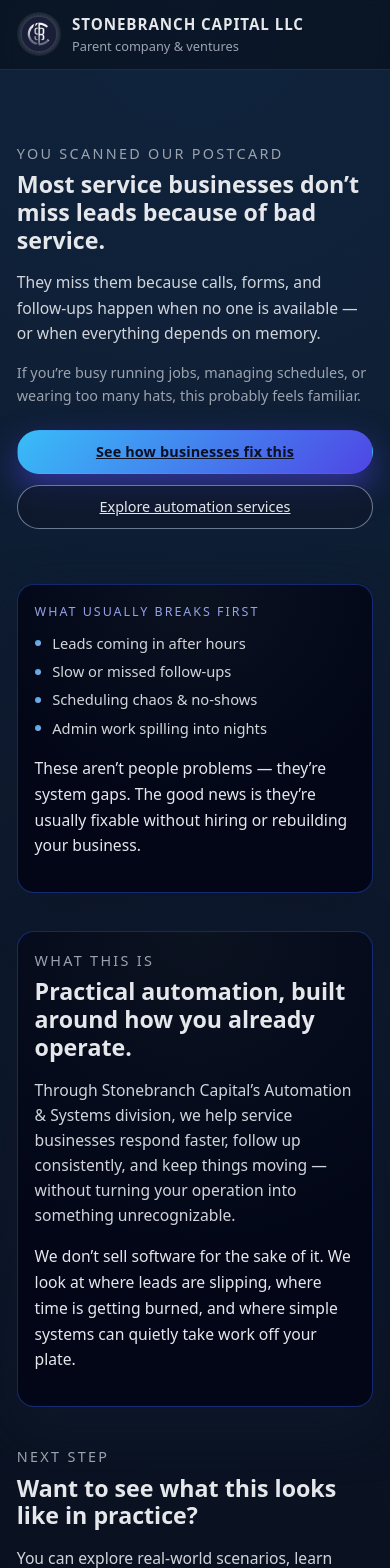
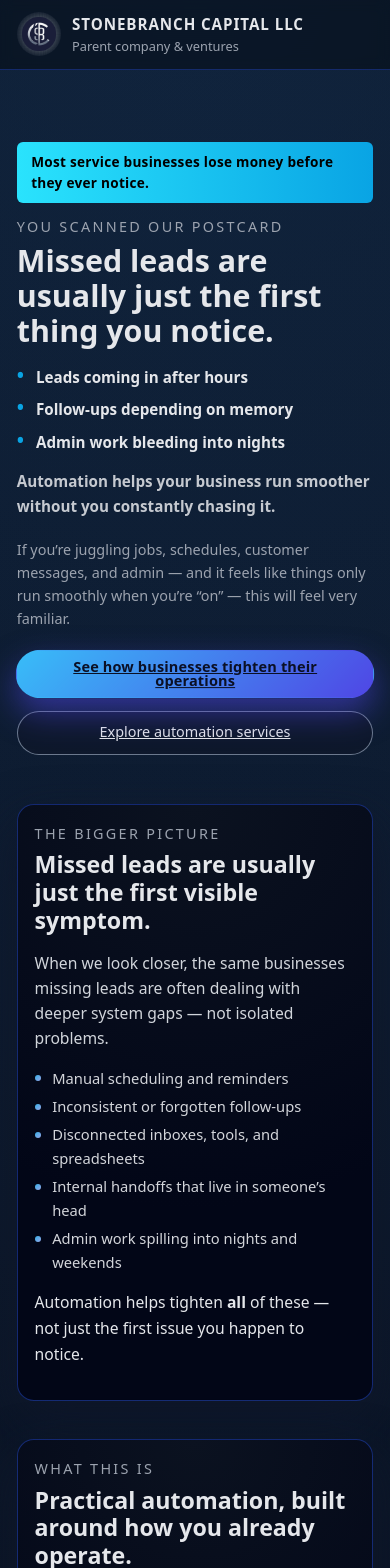
Before and after one commit to StonebranchDevs/stonebranchcapital-site, a Next.js app: page /postcard/qrcode in a window 390 px wide. Shown: the top 1568 px of the page. Built offline with nearby package versions, Linux system fonts and the light colour scheme.

Commit message:
Website updates for Automation, and examples pages

```diff
--- a/src/app/globals.css
+++ b/src/app/globals.css
@@ -1345,3 +1345,104 @@ html.js .reveal.visible {
 .reveal-stagger .reveal-active {
   transition-delay: 0.08s;
 }
+
+
+
+/* =========================
+   Postcard Attention Hooks
+   ========================= */
+
+/* Attention strip (sits above hero headline) */
+.attention-strip {
+  display: inline-block;
+  background: linear-gradient(90deg, #2ae3fd, #09a4e4);
+  color: #000;
+  font-weight: 700;
+  font-size: 0.85rem;
+  padding: 0.55rem 0.9rem;
+  border-radius: 6px;
+  margin-bottom: 0.75rem;
+  letter-spacing: 0.02em;
+}
+
+/* Scan-first bullet points (mobile-friendly) */
+.scan-points {
+  list-style: none;
+  padding: 0;
+  margin: 1rem 0 0.75rem;
+}
+
+.scan-points li {
+  font-weight: 600;
+  font-size: 0.95rem;
+  margin-bottom: 0.5rem;
+  padding-left: 1.2rem;
+  position: relative;
+}
+
+.scan-points li::before {
+  content: "•";
+  position: absolute;
+  left: 0;
+  color: var(--accent-color, #09a4e4);
+  font-size: 1.2rem;
+  line-height: 1;
+}
+
+/* Immediate benefit line */
+.outcome-line {
+  font-weight: 600;
+  font-size: 0.95rem;
+  opacity: 0.85;
+  margin-bottom: 1.25rem;
+}
+
+/* =========================
+   Mobile Retention Tweaks
+   ========================= */
+
+@media (max-width: 768px) {
+
+  /* Make hero feel tighter & more intentional */
+  .hero-automation {
+    padding-top: 3rem;
+  }
+
+  /* Hide side card on mobile to reduce cognitive load */
+  .hero-automation-panel {
+    display: none;
+  }
+
+  /* Slightly larger headline for mobile punch */
+  .hero-automation-copy .section-title {
+    font-size: 1.9rem;
+    line-height: 1.15;
+  }
+
+  /* CTA buttons stack more comfortably */
+  .hero-automation-cta-row {
+    flex-direction: column;
+    gap: 0.75rem;
+    margin-top: 1.25rem;
+  }
+
+  .hero-automation-cta-row .btn {
+    width: 100%;
+    text-align: center;
+  }
+}
+
+/* =========================
+   Optional Micro-Polish
+   ========================= */
+
+/* Subtle CTA attention pulse (very restrained) */
+@keyframes soft-pulse {
+  0% { transform: scale(1); }
+  50% { transform: scale(1.02); }
+  100% { transform: scale(1); }
+}
+
+.postcard-qr-page .btn-primary {
+  animation: soft-pulse 5s ease-in-out infinite;
+}
--- a/src/app/postcard/qrcode/page.tsx
+++ b/src/app/postcard/qrcode/page.tsx
@@ -5,10 +5,9 @@ import { useEffect } from "react";
 
 export default function PostcardQRPage() {
 
-useEffect(() => {
-  sessionStorage.setItem("traffic_source", "postcard");
-}, []);
-
+  useEffect(() => {
+    sessionStorage.setItem("traffic_source", "postcard");
+  }, []);
 
   return (
     <div className="page postcard-qr-page">
@@ -20,27 +19,41 @@ useEffect(() => {
             <div className="hero-automation-inner">
 
               <div className="hero-automation-copy">
+
+                {/* ATTENTION STRIP */}
+                <div className="attention-strip">
+                  Most service businesses lose money before they ever notice.
+                </div>
+
                 <div className="section-kicker">
                   You scanned our postcard
                 </div>
 
                 <h1 className="section-title">
-                  Most service businesses don’t miss leads because of bad service.
+                  Missed leads are usually just the first thing you notice.
                 </h1>
 
-                <p className="section-subtitle">
-                  They miss them because calls, forms, and follow-ups happen when
-                  no one is available — or when everything depends on memory.
+                {/* SCAN-FIRST POINTS (MOBILE RETENTION) */}
+                <ul className="scan-points">
+                  <li>Leads coming in after hours</li>
+                  <li>Follow-ups depending on memory</li>
+                  <li>Admin work bleeding into nights</li>
+                </ul>
+
+                {/* IMMEDIATE BENEFIT */}
+                <p className="outcome-line">
+                  Automation helps your business run smoother without you constantly chasing it.
                 </p>
 
                 <p className="hero-automation-footnote">
-                  If you’re busy running jobs, managing schedules, or wearing too
-                  many hats, this probably feels familiar.
+                  If you’re juggling jobs, schedules, customer messages, and admin
+                  — and it feels like things only run smoothly when you’re “on” —
+                  this will feel very familiar.
                 </p>
 
                 <div className="hero-automation-cta-row">
                   <Link href="/automation-examples" className="btn btn-primary">
-                    See how businesses fix this
+                    See how businesses tighten their operations
                   </Link>
 
                   <Link href="/automation" className="btn btn-outline">
@@ -52,7 +65,7 @@ useEffect(() => {
               {/* SIDE CARD */}
               <aside className="hero-automation-panel">
                 <div className="card hero-automation-card reveal reveal-float">
-                  <div className="card-tag">What usually breaks first</div>
+                  <div className="card-tag">Common pressure points</div>
 
                   <ul className="card-list">
                     <li>Leads coming in after hours</li>
@@ -63,8 +76,8 @@ useEffect(() => {
 
                   <p className="card-body">
                     These aren’t people problems — they’re system gaps.
-                    The good news is they’re usually fixable without hiring
-                    or rebuilding your business.
+                    When tools don’t talk to each other and processes live in
+                    someone’s head, small cracks turn into daily stress.
                   </p>
                 </div>
               </aside>
@@ -73,25 +86,59 @@ useEffect(() => {
           </div>
         </section>
 
-        {/* QUICK CLARIFIER */}
+        {/* PATTERN SHIFT */}
+        <section className="section reveal">
+          <div className="container">
+            <div className="card" style={{ maxWidth: "900px", margin: "0 auto" }}>
+              <div className="section-kicker">The bigger picture</div>
+
+              <h2 className="section-title">
+                Missed leads are usually just the first visible symptom.
+              </h2>
+
+              <p className="section-subtitle">
+                When we look closer, the same businesses missing leads are often
+                dealing with deeper system gaps — not isolated problems.
+              </p>
+
+              <ul className="card-list">
+                <li>Manual scheduling and reminders</li>
+                <li>Inconsistent or forgotten follow-ups</li>
+                <li>Disconnected inboxes, tools, and spreadsheets</li>
+                <li>Internal handoffs that live in someone’s head</li>
+                <li>Admin work spilling into nights and weekends</li>
+              </ul>
+
+              <p className="card-body">
+                Automation helps tighten <strong>all</strong> of these —
+                not just the first issue you happen to notice.
+              </p>
+            </div>
+          </div>
+        </section>
+
+        {/* PLATFORM */}
         <section className="section reveal">
           <div className="container">
             <div className="card" style={{ maxWidth: "880px", margin: "0 auto" }}>
               <div className="section-kicker">What this is</div>
+
               <h2 className="section-title">
                 Practical automation, built around how you already operate.
               </h2>
+
               <p className="section-subtitle">
                 Through Stonebranch Capital’s Automation &amp; Systems division,
-                we help service businesses respond faster, follow up consistently,
-                and keep things moving — without turning your operation into
-                something unrecognizable.
+                we help service businesses tighten operations across lead intake,
+                scheduling, follow-ups, internal workflows, and admin processes —
+                so the business runs smoother without constant attention.
               </p>
 
               <p className="card-body">
                 We don’t sell software for the sake of it. We look at where
-                leads are slipping, where time is getting burned, and where
-                simple systems can quietly take work off your plate.
+                time, attention, and energy are getting burned — then build
+                simple, reliable systems that quietly handle repetitive,
+                time-sensitive work for you.
               </p>
             </div>
           </div>
@@ -102,9 +149,11 @@ useEffect(() => {
           <div className="container">
             <div className="section-header">
               <div className="section-kicker">Next step</div>
+
               <h2 className="section-title">
                 Want to see what this looks like in practice?
               </h2>
+
               <p className="section-subtitle">
                 You can explore real-world scenarios, learn more about how
                 we work, or reach out with a quick question.
@@ -116,8 +165,9 @@ useEffect(() => {
                 <div className="card-tag">Examples</div>
                 <h3 className="card-title">Real automation scenarios</h3>
                 <p className="card-body">
-                  See how service businesses handle leads, scheduling,
-                  follow-ups, and internal handoffs without chaos.
+                  See how service businesses use automation across leads,
+                  scheduling, follow-ups, reviews, and internal handoffs —
+                  without chaos.
                 </p>
                 <Link href="/automation-examples" className="card-link">
                   View automation examples →
```
Also changed, not shown: src/app/automation-examples/page.tsx (+18 -8 lines), src/app/automation/page.tsx (+12 -2 lines).
